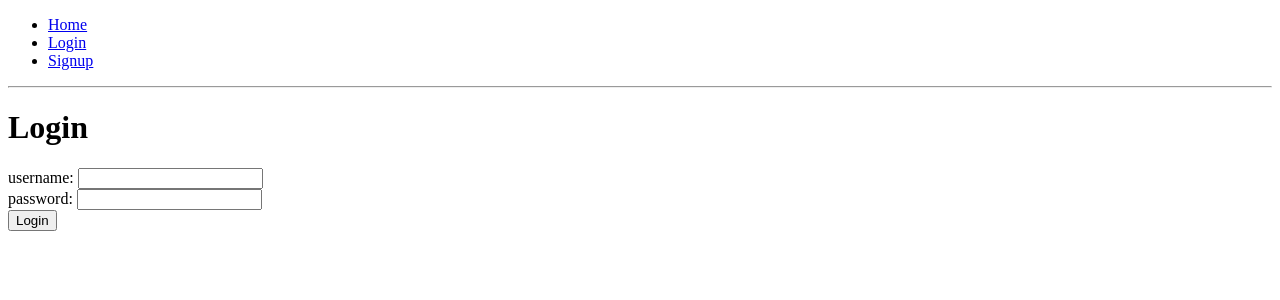
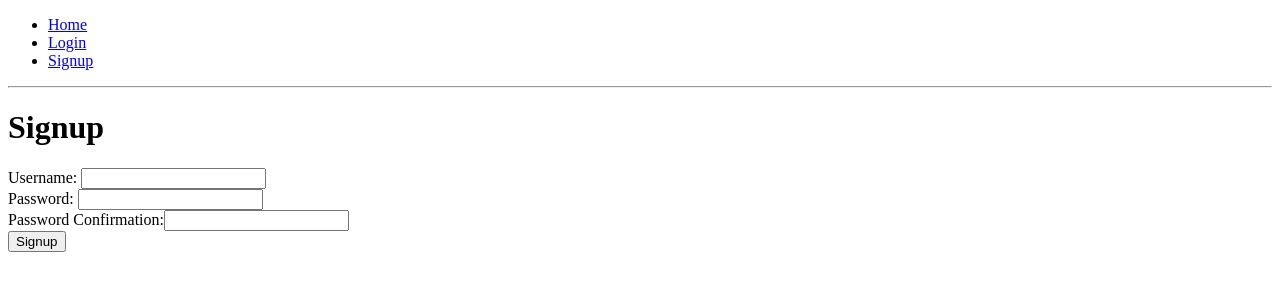
Before and after one commit to WebProject-vueflix/vueflix, a Vue app in the folder final-pjt-front/: page /signup in a window 1280 px wide. Before the commit this address led to /login. Shown: the top 300 px of the page. Built offline with nearby package versions, Linux system fonts and the light colour scheme.

Commit message:
account vue 완성

```diff
--- a/final-pjt-front/src/api/drf.js
+++ b/final-pjt-front/src/api/drf.js
@@ -1,19 +1,22 @@
 const HOST = 'http://localhost:8000/api/v1/'
 
 const ACCOUNTS = 'accounts/'
-// const ARTICLES = 'articles/'
+const MOVIES = 'movies/'
 // const COMMENTS = 'comments/'
 
 export default {
   accounts: {
     login: () => HOST + ACCOUNTS + 'login/',
-    // logout: () => HOST + ACCOUNTS + 'logout/',
-    // signup: () => HOST + ACCOUNTS + 'signup/',
+    logout: () => HOST + ACCOUNTS + 'logout/',
+    signup: () => HOST + ACCOUNTS + 'signup/',
     // Token 으로 현재 user 판단
     currentUserInfo: () => HOST + ACCOUNTS + 'user/',
     // username으로 프로필 제공
     profile: username => HOST + ACCOUNTS + 'profile/' + username,
   },
+  movies: {
+    movies: () => HOST + MOVIES,
+  }
   // articles: {
   //   // /articles/
   //   articles: () => HOST + ARTICLES,
--- a/final-pjt-front/src/components/NavBar.vue
+++ b/final-pjt-front/src/components/NavBar.vue
@@ -2,7 +2,7 @@
   <nav>
     <ul>
       <li>
-        <router-link :to="{ name: 'articles' }">Home</router-link>
+        <router-link :to="{ name: 'movies' }">Home</router-link>
       </li>
 
       <li v-if="!isLoggedIn">
@@ -13,7 +13,7 @@
       </li>
 
       <li v-if="isLoggedIn">
-        <router-link :to="{ name: 'articleNew' }">New</router-link>
+        <router-link :to="{ name: 'movieNew' }">New</router-link>
       </li>
       <li v-if="isLoggedIn">
         <router-link :to="{ name: 'profile', params: { username } }">
@@ -28,17 +28,17 @@
 </template>
 
 <script>
-  import { mapGetters } from 'vuex'
+import { mapGetters } from "vuex";
 
-  export default {
-    name: 'NavBar',
-    computed: {
-      ...mapGetters(['isLoggedIn', 'currentUser']),
-      username() {
-        return this.currentUser.username ? this.currentUser.username : 'guest'
-      },
+export default {
+  name: "NavBar",
+  computed: {
+    ...mapGetters(["isLoggedIn", "currentUser"]),
+    username() {
+      return this.currentUser.username ? this.currentUser.username : "guest";
     },
-  }
+  },
+};
 </script>
 
 <style></style>
--- a/final-pjt-front/src/router/index.js
+++ b/final-pjt-front/src/router/index.js
@@ -8,9 +8,10 @@ import store from '../store'
 // import ArticleEditView from '@/views/ArticleEditView'
 
 import LoginView from '@/views/LoginView.vue'
-// import LogoutView from '@/views/LogoutView.vue'
-// import SignupView from '@/views/SignupView.vue'
-// import ProfileView from '@/views/ProfileView.vue'
+import LogoutView from '@/views/LogoutView.vue'
+import MovieListView from '@/views/MovieListView.vue'
+import SignupView from '@/views/SignupView.vue'
+import ProfileView from '@/views/ProfileView.vue'
 import NotFound404 from '../views/NotFound404.vue'
 
 Vue.use(VueRouter)
@@ -36,41 +37,26 @@ const routes = [
     name: 'login',
     component: LoginView
   },
-  // {
-  //   path: '/logout',
-  //   name: 'logout',
-  //   component: LogoutView
-  // },
-  // {
-  //   path: '/signup',
-  //   name: 'signup',
-  //   component: SignupView
-  // },
-  // {
-  //   path: '/profile/:username',  // /profile/neo
-  //   name: 'profile',
-  //   component: ProfileView,
-  // },
-  // {
-  //   path: '/',  // Home
-  //   name: 'articles',
-  //   component: ArticleListView
-  // },
-  // {
-  //   path: '/articles/new',
-  //   name: 'articleNew',
-  //   component: ArticleNewView
-  // },
-  // {
-  //   path: '/articles/:articlePk',
-  //   name: 'article',
-  //   component: ArticleDetailView
-  // },
-  // {
-  //   path: '/articles/:articlePk/edit',
-  //   name: 'articleEdit',
-  //   component: ArticleEditView
-  // },
+  {
+    path: '/logout',
+    name: 'logout',
+    component: LogoutView
+  },
+  {
+    path: '/signup',
+    name: 'signup',
+    component: SignupView
+  },
+  {
+    path: '/profile/:username',  // /profile/neo
+    name: 'profile',
+    component: ProfileView,
+  },
+  {
+    path: '/',  // Home
+    name: 'movies',
+    component: MovieListView
+  },
   {
     path: '/404',
     name: 'NotFound404',
@@ -95,7 +81,7 @@ router.beforeEach((to, from, next) => {
 
   const { isLoggedIn } = store.getters
 
-  const noAuthPages = ['login']
+  const noAuthPages = ['login', 'signup']
 
   const isAuthRequired = !noAuthPages.includes(to.name)
 
@@ -106,9 +92,9 @@ router.beforeEach((to, from, next) => {
     next()
   }
 
-  // if (!isAuthRequired && isLoggedIn) {
-  //   next({ name: 'articles' })
-  // }
+  if (!isAuthRequired && isLoggedIn) {
+    next({ name: 'movies' })
+  }
 })
 
 /*
--- a/final-pjt-front/src/store/modules/accounts.js
+++ b/final-pjt-front/src/store/modules/accounts.js
@@ -8,7 +8,7 @@ export default {
 
   // state는 직접 접근하지 않겠다!
   state: {
-    token: localStorage.getItem('token') || '' ,
+    token: localStorage.getItem('token') || '',
     currentUser: {},
     profile: {},
     authError: null,
@@ -19,7 +19,7 @@ export default {
     currentUser: state => state.currentUser,
     profile: state => state.profile,
     authError: state => state.authError,
-    authHeader: state => ({ Authorization: `Token ${state.token}`})
+    authHeader: state => ({ Authorization: `Token ${state.token}` })
   },
 
   mutations: {
@@ -67,7 +67,7 @@ export default {
           const token = res.data.key
           dispatch('saveToken', token)
           dispatch('fetchCurrentUser')
-          router.push({ name: 'articles' })
+          router.push({ name: 'movies' })
         })
         .catch(err => {
           console.error(err.response.data)
@@ -94,7 +94,7 @@ export default {
           const token = res.data.key
           dispatch('saveToken', token)
           dispatch('fetchCurrentUser')
-          router.push({ name: 'articles' })
+          router.push({ name: 'movies' })
         })
         .catch(err => {
           console.error(err.response.data)
--- /dev/null
+++ b/final-pjt-front/src/views/LogoutView.vue
@@ -0,0 +1,28 @@
+<template>
+  <div>
+    <h1>Logout</h1>
+  </div>
+</template>
+
+<script>
+import { mapActions, mapGetters } from "vuex";
+
+export default {
+  methods: {
+    ...mapActions(["logout"]),
+  },
+  computed: {
+    ...mapGetters(["isLoggedIn"]),
+  },
+  created() {
+    if (this.isLoggedIn) {
+      this.logout();
+    } else {
+      alert("잘못된 접근");
+      this.$router.back();
+    }
+  },
+};
+</script>
+
+<style></style>
--- /dev/null
+++ b/final-pjt-front/src/views/MovieListView.vue
@@ -0,0 +1,35 @@
+<template>
+  <div>
+    <h1>Home</h1>
+    <ul>
+      <li v-for="movie in movies" :key="movie.pk">
+        <!-- 작성자
+        {{ article.user.username }} :  -->
+        {{ movie.title }}
+        <!-- 글 이동 링크 (제목) -->
+        <!-- <router-link :to="{ name: 'movies', params: { moviePk: movie.pk } }">
+          {{ movie.title }}
+        </router-link> -->
+      </li>
+    </ul>
+  </div>
+</template>
+
+<script>
+import { mapActions, mapGetters } from "vuex";
+
+export default {
+  name: "MovieList",
+  computed: {
+    ...mapGetters(["movies"]),
+  },
+  methods: {
+    ...mapActions(["fetchMovies"]),
+  },
+  created() {
+    this.fetchMovies();
+  },
+};
+</script>
+
+<style></style>
--- /dev/null
+++ b/final-pjt-front/src/views/ProfileView.vue
@@ -0,0 +1,26 @@
+<template>
+  <div>
+    <h1>{{ profile.username }}</h1>
+  </div>
+</template>
+
+<script>
+import { mapGetters, mapActions } from "vuex";
+
+export default {
+  name: "ProfileView",
+  computed: {
+    ...mapGetters(["profile"]),
+  },
+  methods: {
+    ...mapActions(["fetchProfile"]),
+  },
+  created() {
+    const payload = { username: this.$route.params.username };
+    this.fetchProfile(payload);
+  },
+};
+</script>
+
+<style>
+</style>
--- /dev/null
+++ b/final-pjt-front/src/views/SignupView.vue
@@ -0,0 +1,69 @@
+<template>
+  <div>
+    <h1>Signup</h1>
+
+    <account-error-list v-if="authError"></account-error-list>
+
+    <form @submit.prevent="signup(credentials)">
+      <div>
+        <label for="username">Username: </label>
+        <input
+          v-model="credentials.username"
+          type="text"
+          id="username"
+          required
+        />
+      </div>
+      <div>
+        <label for="password1">Password: </label>
+        <input
+          v-model="credentials.password1"
+          type="password"
+          id="password1"
+          required
+        />
+      </div>
+      <div>
+        <label for="password2">Password Confirmation:</label>
+        <input
+          v-model="credentials.password2"
+          type="password"
+          id="password2"
+          required
+        />
+      </div>
+      <div>
+        <button>Signup</button>
+      </div>
+    </form>
+  </div>
+</template>
+
+<script>
+import { mapActions, mapGetters } from "vuex";
+import AccountErrorList from "@/components/AccountErrorList.vue";
+
+export default {
+  name: "SignupView",
+  components: {
+    AccountErrorList,
+  },
+  data() {
+    return {
+      credentials: {
+        username: "",
+        password1: "",
+        password2: "",
+      },
+    };
+  },
+  computed: {
+    ...mapGetters(["authError"]),
+  },
+  methods: {
+    ...mapActions(["signup"]),
+  },
+};
+</script>
+
+<style></style>
```
Also changed, not shown: final-pjt-front/src/store/modules/movies.js (added, +39 -0 lines), 1 other file (tests, documents, lock files or other folders).
